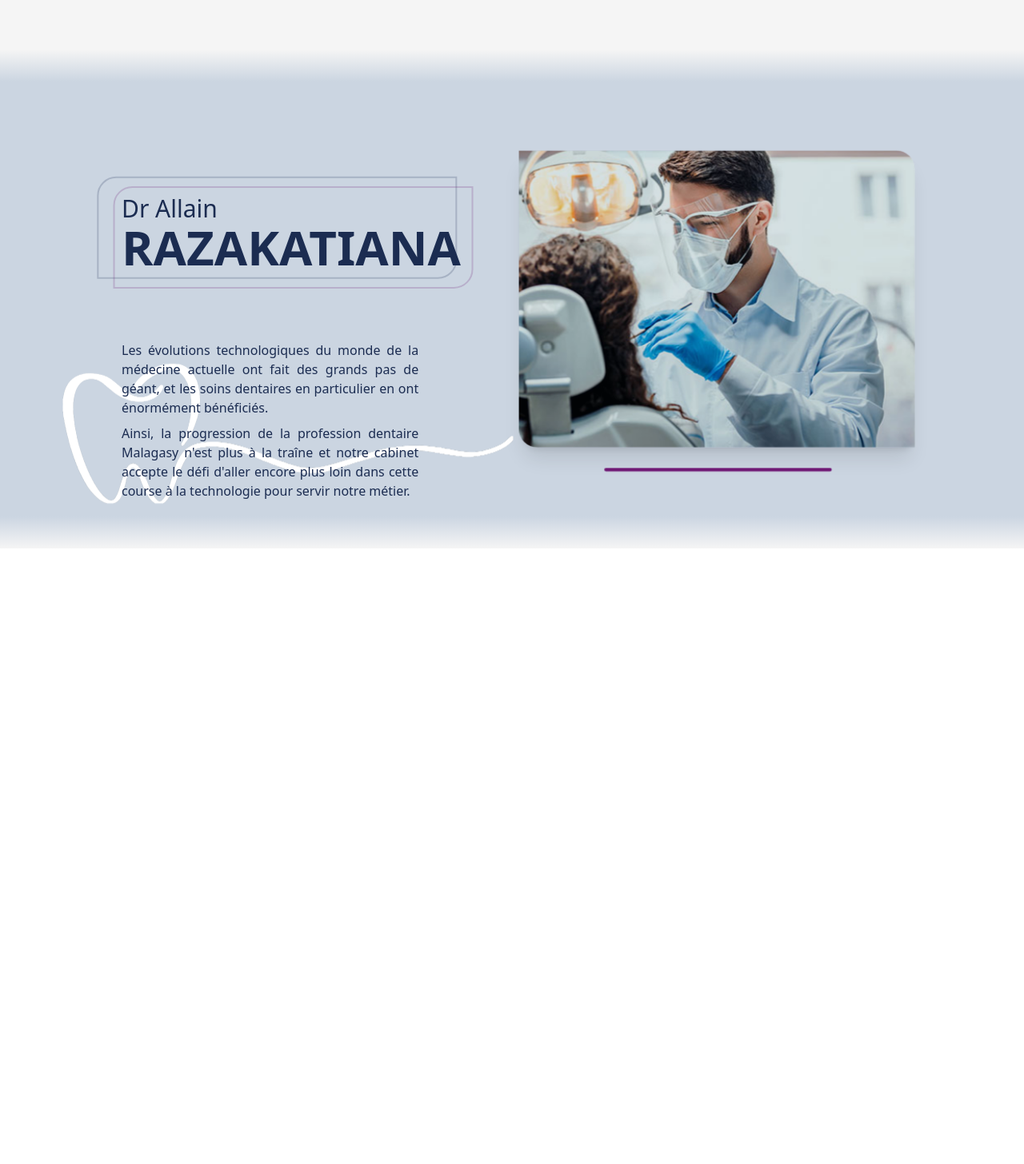
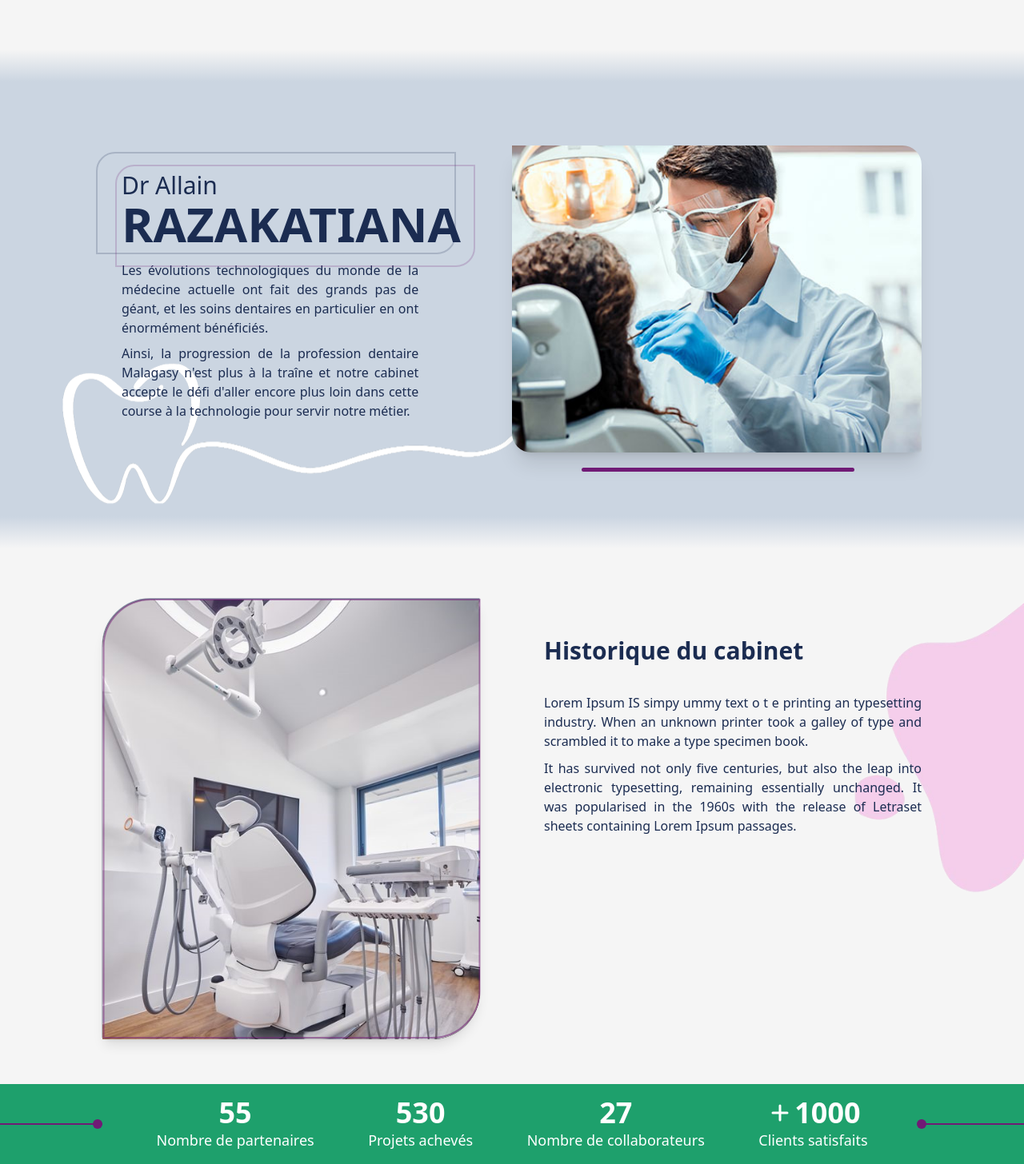
Before and after one commit to Njaka91/Cidro, a React (Vite) app: page / in a window 1280 px wide. Shown: the part 754-2210 px from the top of the page at 80% size. Before the commit the page ends 1504 px from the top, so only its background shows below. Built offline with nearby package versions, Linux system fonts and the light colour scheme.

Commit message:
responsive keymetricssection

```diff
--- a/src/components/FirmHistory.jsx
+++ b/src/components/FirmHistory.jsx
@@ -1,42 +1,48 @@
 import photeuil from "../assets/images/photeuill.jpg";
 import { motion } from "framer-motion";
-import firm from "../assets/images/firm.png"
+import firm from "../assets/images/firm.png";
 import { useScroll } from "framer-motion";
 import { useTransform } from "framer-motion";
+import { useRef } from "react";
 
 const FirmHistory = () => {
-  const {scrollYProgress} = useScroll({
-    offset: ["start end", "end start"]
-  })
+  const ref = useRef(null);
+  const { scrollYProgress } = useScroll({
+    target: ref,
+    offset: ["start end", "end start"],
+  });
 
-  const borderY = useTransform(scrollYProgress, [0.38, 0.42], [-9, 0]);
-  const borderX = useTransform(scrollYProgress, [0.38, 0.42], [-7.5, 0]);
+  const borderY = useTransform(scrollYProgress, [0.4, 0.42], [-9, 0]);
+  const borderX = useTransform(scrollYProgress, [0.4, 0.42], [-7.5, 0]);
 
   const border2Y = useTransform(scrollYProgress, [0.38, 0.42], [6.3, 0]);
   const border2X = useTransform(scrollYProgress, [0.38, 0.42], [7.5, 0]);
 
-  const titleY = useTransform(scrollYProgress, [0, 0.38], [300, 0]);
-  const textY = useTransform(scrollYProgress, [0, 0.38], [500, 0]);
+  const titleY = useTransform(scrollYProgress, [0, 0.4], [150, 0]);
+  const textY = useTransform(scrollYProgress, [0, 0.4], [200, 0]);
 
-  const x = useTransform(scrollYProgress, [0.25, 0.4], [-100, 0]);
-  const X1 = useTransform(scrollYProgress, [0.25, 0.4], [100, 0]);
-  const opacity = useTransform(scrollYProgress, [0.37, 0.4], [0, 1]);
+  const x = useTransform(scrollYProgress, [0, 0.45], [-200, 0]);
+  const X1 = useTransform(scrollYProgress, [0, 0.45], [200, 0]);
+  const opacity = useTransform(scrollYProgress, [0.3, 0.4], [0, 1]);
 
-  const x2 = useTransform(scrollYProgress, [0.35, 0.42], [-100, 0]);
-  const X2 = useTransform(scrollYProgress, [0.35, 0.42], [100, 0]);
-  const opacity2 = useTransform(scrollYProgress, [0.40, 0.42], [0, 1]);
-
+  const x2 = useTransform(scrollYProgress, [0.25, 0.48], [-200, 0]);
+  const X2 = useTransform(scrollYProgress, [0.25, 0.48], [200, 0]);
+  const opacity2 = useTransform(scrollYProgress, [0.37, 0.42], [0, 1]);
 
   return (
-    <div className="flex flex-row my-20 px-32 gap-20">
     <div
-      className="w-1/2 h-[550px] flex relative items-center rounded-tl-[60px] rounded-br-[60px]">
-
-
-            <motion.div
-              className="w-full h-full overflow-hidden rounded-tl-[60px] rounded-br-[60px] z-40 shadow-lg"
+      ref={ref}
+      className="relative flex flex-col my-14 px-6 gap-10
+      md:px-8 md:flex-row md:gap-12
+      lg:px-24 lg:flex-row lg:gap-14
+      xl:px-32 xl:flex-row xl:gap-20"
     >
-              <img src={photeuil} alt="" className="object-cover " />
+      <div
+        className="w-full h-full flex relative items-center rounded-tl-[60px] rounded-br-[60px]
+      xl:w-1/2 xl:h-[550px]"
+      >
+        <motion.div className="w-full h-full overflow-hidden bg-black rounded-tl-[60px] rounded-br-[60px] z-40 shadow-lg">
+          <img src={photeuil} alt="" className="object-cover  w-full" />
         </motion.div>
         <motion.div
           style={{
@@ -44,7 +50,6 @@ const FirmHistory = () => {
             x: border2X,
           }}
           className="z-[39] absolute bg-none bottom-2 right-2 h-full w-full border-2 border-[#1B2C51] border-opacity-50 rounded-tl-[60px] rounded-br-[60px]"
-
         ></motion.div>
         <motion.div
           style={{
@@ -52,24 +57,26 @@ const FirmHistory = () => {
             x: borderX,
           }}
           className="z-[41] absolute bg-none top-2 left-2 h-full w-full border-2 border-fuchsia-900 border-opacity-50 rounded-tl-[60px] rounded-br-[60px]"
-
         ></motion.div>
-
-
       </div>
-      <div className="w-[50%] flex flex-col z-10">
+      <div
+        className="flex flex-col z-10 w-full
+      xl:w-1/2 "
+      >
         <motion.h1
           style={{
             y: titleY,
           }}
-        className="text-3xl font-semibold text-[#1B2C51] pb-5">
+          className="text-3xl font-semibold text-[#1B2C51] pb-5"
+        >
           Historique du cabinet
         </motion.h1>
         <motion.p
           style={{
             y: textY,
           }}
-        className="text-[#1B2C51] text-justify">
+          className="text-[#1B2C51] text-justify"
+        >
           Lorem Ipsum IS simpy ummy text o t e printing an typesetting industry.
           When an unknown printer took a galley of type and scrambled it to make
           a type specimen book.
@@ -80,19 +87,19 @@ const FirmHistory = () => {
           containing Lorem Ipsum passages.
         </motion.p>
 
-        <div className="flex flex-col mt-8">
+        <div className="flex flex-col mt-8 overflow-hidden">
           <div className="flex flex-row mb-5 justify-between">
             <motion.div
               style={{
                 x: x,
                 opacity: opacity,
               }}
-            className="flex flex-col items-center w-[47%]">
+              className="flex flex-col items-center w-[47%]"
+            >
               <svg
                 xmlns="http://www.w3.org/2000/svg"
                 color="#701a75"
-                width="3em"
-                height="3em"
+                className="w-8 lg:w-12 "
                 viewBox="0 0 32 32"
               >
                 <path
@@ -110,14 +117,44 @@ const FirmHistory = () => {
             <motion.div
               style={{
                 x: X1,
-              opacity: opacity
+                opacity: opacity,
               }}
-            className="flex flex-col items-center w-[47%]">
+              className="flex flex-col items-center w-[47%]"
+            >
               <svg
                 xmlns="http://www.w3.org/2000/svg"
                 color="#701a75"
-                width="3em"
-                height="3em"
+                className="w-8 lg:w-12 "
+                viewBox="0 0 14 14"
+              >
+                <g
+                  fill="none"
+                  stroke="currentColor"
+                  strokeLinecap="round"
+                  strokeLinejoin="round"
+                >
+                  <path d="M8.315 1.031a.5.5 0 0 0-.5.5v1.407H6.409a.5.5 0 0 0-.5.5v1.625a.5.5 0 0 0 .5.5h1.406v1.406a.5.5 0 0 0 .5.5H9.94a.5.5 0 0 0 .5-.5V5.563h1.406a.5.5 0 0 0 .5-.5V3.438a.5.5 0 0 0-.5-.5H10.44V1.53a.5.5 0 0 0-.5-.5zm-7.732 9.75l2.444 2.037a2 2 0 0 0 1.28.463h6.443c.46 0 .833-.373.833-.833c0-.92-.746-1.667-1.667-1.667H5.437"></path>
+                  <path d="m3.583 9.781l.75.75a1.06 1.06 0 1 0 1.5-1.5L4.669 7.867a2 2 0 0 0-1.414-.586H.583"></path>
+                </g>
+              </svg>
+              <p className="text-[#1B2C51] text-center">
+                Travail en collaboratioin avec les entreprises d&apos;assurance
+              </p>
+            </motion.div>
+          </div>
+
+          <div className="flex flex-row justify-between">
+            <motion.div
+              style={{
+                x: x2,
+                opacity: opacity2,
+              }}
+              className="flex flex-col items-center w-[47%]"
+            >
+              <svg
+                xmlns="http://www.w3.org/2000/svg"
+                color="#701a75"
+                className="w-8 lg:w-12 "
                 viewBox="0 0 24 24"
               >
                 <g
@@ -136,48 +173,18 @@ const FirmHistory = () => {
                 Personnel d&apos;appui hautement qualifié
               </p>
             </motion.div>
-          </div>
-
-          <div className="flex flex-row justify-between">
-            <motion.div
-             style={{
-              x: x2,
-              opacity: opacity2,
-            }}
-            className="flex flex-col items-center w-[47%]">
-              <svg
-                xmlns="http://www.w3.org/2000/svg"
-                color="#701a75"
-                width="3em"
-                height="3em"
-                viewBox="0 0 14 14"
-              >
-                <g
-                  fill="none"
-                  stroke="currentColor"
-                  strokeLinecap="round"
-                  strokeLinejoin="round"
-                >
-                  <path d="M8.315 1.031a.5.5 0 0 0-.5.5v1.407H6.409a.5.5 0 0 0-.5.5v1.625a.5.5 0 0 0 .5.5h1.406v1.406a.5.5 0 0 0 .5.5H9.94a.5.5 0 0 0 .5-.5V5.563h1.406a.5.5 0 0 0 .5-.5V3.438a.5.5 0 0 0-.5-.5H10.44V1.53a.5.5 0 0 0-.5-.5zm-7.732 9.75l2.444 2.037a2 2 0 0 0 1.28.463h6.443c.46 0 .833-.373.833-.833c0-.92-.746-1.667-1.667-1.667H5.437"></path>
-                  <path d="m3.583 9.781l.75.75a1.06 1.06 0 1 0 1.5-1.5L4.669 7.867a2 2 0 0 0-1.414-.586H.583"></path>
-                </g>
-              </svg>
-              <p className="text-[#1B2C51] text-center">
-                Travail en collaboratioin avec les entreprises d&apos;assurance
-              </p>
-            </motion.div>
 
             <motion.div
               style={{
                 x: X2,
                 opacity: opacity2,
               }}
-            className="flex flex-col items-center w-[47%]">
+              className="flex flex-col items-center w-[47%]"
+            >
               <svg
                 xmlns="http://www.w3.org/2000/svg"
                 color="#701a75"
-                width="3em"
-                height="3em"
+                className="w-8 lg:w-12 "
                 viewBox="0 0 32 32"
               >
                 <path
@@ -192,8 +199,10 @@ const FirmHistory = () => {
           </div>
         </div>
       </div>
-      <div className={`absolute right-0 h-4/6 w-50 `}>
-        <img src={firm} alt=""  className="object-contain w-full h-full"/>
+      <div className={`absolute right-0 h-4/6 w-50 top-96
+      md:top-0
+      `}>
+        <img src={firm} alt="" className="object-contain w-full h-full" />
       </div>
     </div>
   );
--- a/src/components/KeyMetricsSection.jsx
+++ b/src/components/KeyMetricsSection.jsx
@@ -18,9 +18,14 @@ const KeyMetricsSection = () => {
 
   return (
     <motion.div
-      className="flex justify-between items-center bg-[#1ea06c] gap-5 py-4 text-white font-semibold text-5xl"
+      className="flex flex-row flex-wrap justify-between items-center bg-[#1ea06c] px-6 py-4 text-white text-2xl font-semibold
+      md:px-0
+      md:text-4xl"
     >
-      <div className="relative bg-fuchsia-900 h-[2px] w-32 ">
+      <div className="hidden md:flex md:relative bg-fuchsia-900 h-[2px]
+      md:w-8
+      lg:w-24
+      xl:w-32 ">
         <div className="absolute top-1/2 right-0 transform -translate-y-1/2 z-50 bg-fuchsia-900 h-3 w-3 rounded-full" />
       </div>
 
@@ -31,6 +36,7 @@ const KeyMetricsSection = () => {
           style={{ y: yPosition, opacity }}
         >
           {metric.n.toString().length > 3 ? (
+
             <div className="flex justify-center items-center">
               <svg
                 xmlns="http://www.w3.org/2000/svg"
@@ -48,11 +54,14 @@ const KeyMetricsSection = () => {
           ) : (
             <KeyMetrics n={metric.n} />
           )}
-          <span className="text-lg font-medium">{metric.texte}</span>
+          <span className="text-sm lg:text-lg font-medium">{metric.texte}</span>
         </motion.div>
       ))}
 
-      <div className="relative bg-fuchsia-900 h-[2px] w-32 ">
+      <div className="hidden md:flex md:relative bg-fuchsia-900 h-[2px]
+      md:w-8
+      lg:w-24
+      xl:w-32">
         <div className="absolute top-1/2 transform -translate-x-1/2 -translate-y-1/2 z-50 bg-fuchsia-900 h-3 w-3 rounded-full" />
       </div>
     </motion.div>
--- a/src/components/PresidentSection.jsx
+++ b/src/components/PresidentSection.jsx
@@ -10,8 +10,8 @@ const PresidentSection = () => {
     offset: ["start end", "center center"],
   });
 
-  const imgScale = useTransform(scrollYProgress, [0, 1], [0.8, 1]);
-  const imgOpacity = useTransform(scrollYProgress, [0.15, 1], [1, 0]);
+  const imgScale = useTransform(scrollYProgress, [0, 1], [0.85, 1]);
+  const imgOpacity = useTransform(scrollYProgress, [0.15, 1], [0.5, 0]);
   const imgLine = useTransform(scrollYProgress, [0.5, 1], [0.5, 1]);
 
   const borderY = useTransform(scrollYProgress, [0.5, 1], [-7.5, 0]);
@@ -20,8 +20,8 @@ const PresidentSection = () => {
   const border2Y = useTransform(scrollYProgress, [0, 1], [8, 0]);
   const border2X = useTransform(scrollYProgress, [0, 1], [8, 0]);
 
-  const textY = useTransform(scrollYProgress, [0, 1], [600, 0]);
-  const TitleY = useTransform(scrollYProgress, [0, 0.9], [400, 0]);
+  const textY = useTransform(scrollYProgress, [0, 1], [300, 0]);
+  const TitleY = useTransform(scrollYProgress, [0, 0.9], [200, 0]);
 
   return (
     <div
--- a/src/pages/Home.jsx
+++ b/src/pages/Home.jsx
@@ -1,18 +1,16 @@
 
 import PresidentSection from "../components/PresidentSection"
 import FirmHistory from "../components/FirmHistory"
-
 import KeyMetricsSection from "../components/KeyMetricsSection"
-
 import Team from "../components/Team"
 
 const Home = () => {
   return (
     <>
       <PresidentSection/>
-      {/* <FirmHistory/>
+      <FirmHistory/>
       <KeyMetricsSection/>
-      <Team/> */}
+      {/*<Team/> */}
 
     </>
   )
```
Lines whose indentation alone changed are shown as unchanged.
